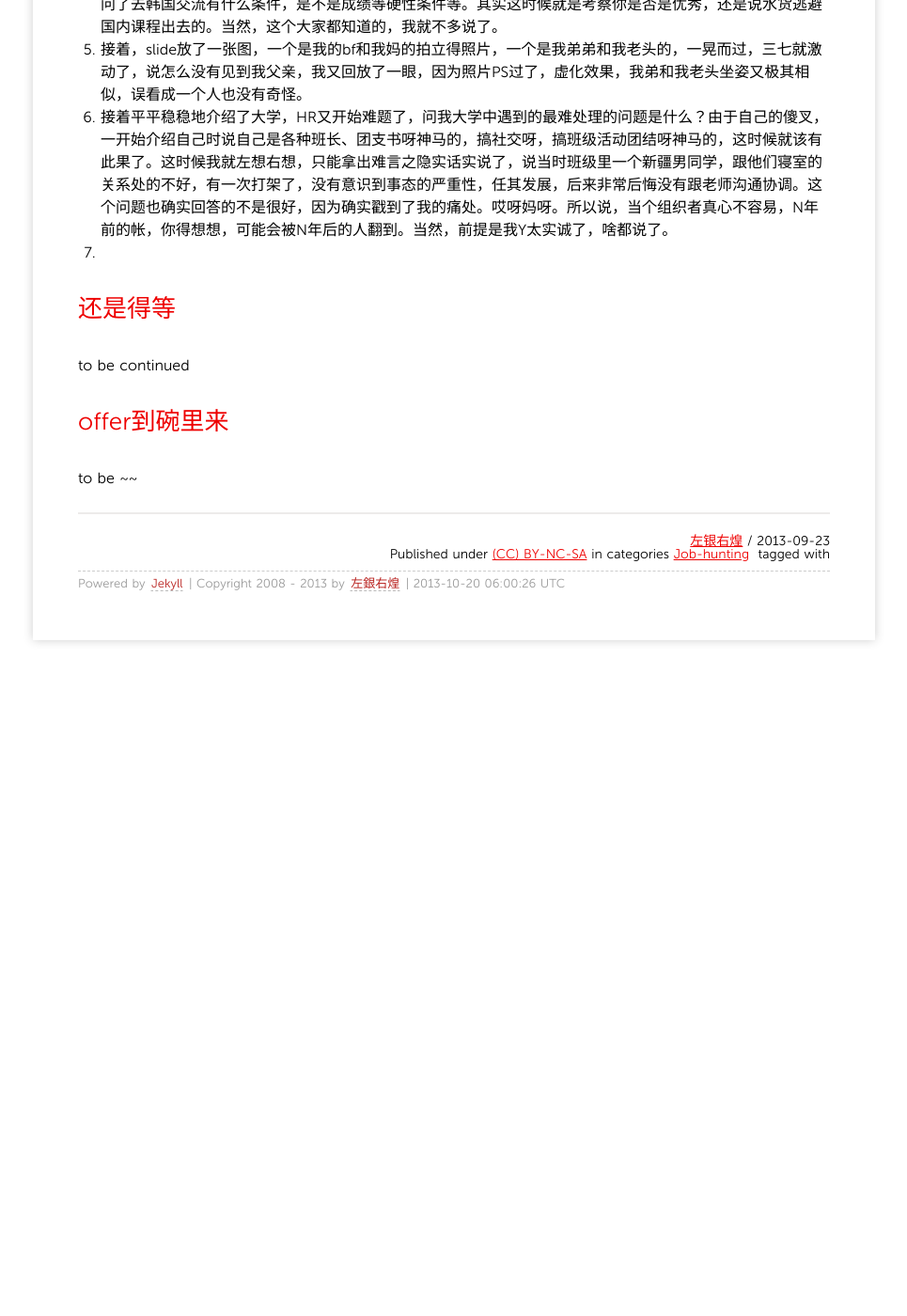
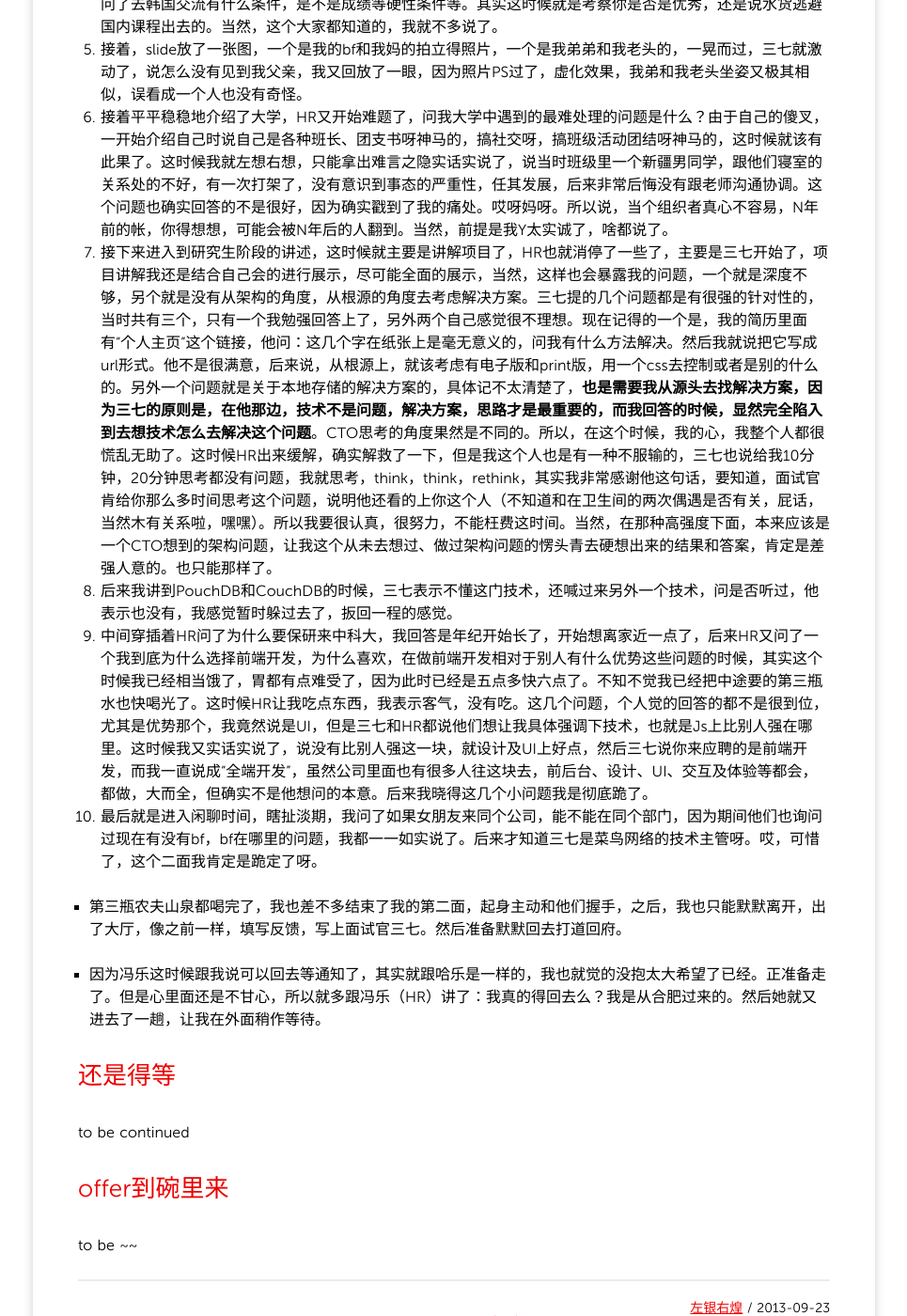
Before and after one commit to grahamle/grahamle.github.com, a Jekyll site: the page built from _posts/2013/2013-09-23-写在阿里面试归来之际.md, in a window 1280 px wide and 1400 px high, scrolled down 8784 px. Shown: the whole window at 94% size, without its empty margins (157-1122 px from the left). Built offline with Jekyll 4.4.1, drawn with Linux system fonts in a browser that asks for light colours; Markdown is read by kramdown in place of the engine named in the settings; comment, search, counter and statistics services are not loaded; before the commit the page ends 9513 px from its top, so only the background shows below that.

Commit message:
阿里面经之二面自我介绍（下）

```diff
--- a/_posts/2013/2013-09-23-写在阿里面试归来之际.md
+++ b/_posts/2013/2013-09-23-写在阿里面试归来之际.md
@@ -134,7 +134,14 @@ categories:
 	4. 之后开始讲哈工大的学习经历，讲到专业，我现在一直用数字媒体技术去强调自己是学技术的来替代**（广播电视编导）**的这个名称，当然书面上我是照实写的。这时候又是HR问为什么选择这个专业，我实话说是被调剂的，但是后来知道专业方向很多，而且学到的东西（比如艺术设计方面的）确实对我现在极其有益，比如我现在所展示的网站的UI以及项目中所承担的UI设计，关键是自己去找一个平衡点。之后讲到自己去韩国高丽大学交换学习一年，这时候HR又插了，问道：为什么想去韩国交流？觉得学到了什么呢？我中间说了一个韩国学生如果是80分的成绩，那么真的就是80分的能力，这个点也被HR抓住，问我是怎么得出这个结论的，我这个没有回答上来，确实跪了，HR问题特犀利。还让我能否找到一个方案去验证。当然，前面的去交流，我又回答说去体验文化、感受不一样的生活和学习环境，说主要学到的是英语，专业知识倒不是很多。这时候HR又结合前面说我大学跑哈尔滨那么远，两年后又换环境，然后抛出一个问题：问我是不是特别喜欢改变/变化的一个人？其实**我听出了她的潜台词是会不会频繁跳槽**。这里面，听出HR的问题其实真的要慢慢跟她聊久了你才能听得出来她的潜台词。当然这个问题也着实难到了我一下。我思考了一会，这样答道：不是说本身喜欢频繁变化，只是在追求更好更优质的学习道路上，在条件允许的情况下，会去做一些有益的尝试，因为最终还是要回归到本位，大四回来做毕设这样。其实我是真的找不出好的答案，她也说这样回答有点虚了。那也没办法了。后来又问了去韩国交流有什么条件，是不是成绩等硬性条件等。其实这时候就是考察你是否是优秀，还是说水货逃避国内课程出去的。当然，这个大家都知道的，我就不多说了。
 	5. 接着，slide放了一张图，一个是我的bf和我妈的拍立得照片，一个是我弟弟和我老头的，一晃而过，三七就激动了，说怎么没有见到我父亲，我又回放了一眼，因为照片PS过了，虚化效果，我弟和我老头坐姿又极其相似，误看成一个人也没有奇怪。
 	6. 接着平平稳稳地介绍了大学，HR又开始难题了，问我大学中遇到的最难处理的问题是什么？由于自己的傻叉，一开始介绍自己时说自己是各种班长、团支书呀神马的，搞社交呀，搞班级活动团结呀神马的，这时候就该有此果了。这时候我就左想右想，只能拿出难言之隐实话实说了，说当时班级里一个新疆男同学，跟他们寝室的关系处的不好，有一次打架了，没有意识到事态的严重性，任其发展，后来非常后悔没有跟老师沟通协调。这个问题也确实回答的不是很好，因为确实戳到了我的痛处。哎呀妈呀。所以说，当个组织者真心不容易，N年前的帐，你得想想，可能会被N年后的人翻到。当然，前提是我Y太实诚了，啥都说了。
-	7.
+	7. 接下来进入到研究生阶段的讲述，这时候就主要是讲解项目了，HR也就消停了一些了，主要是三七开始了，项目讲解我还是结合自己会的进行展示，尽可能全面的展示，当然，这样也会暴露我的问题，一个就是深度不够，另个就是没有从架构的角度，从根源的角度去考虑解决方案。三七提的几个问题都是有很强的针对性的，当时共有三个，只有一个我勉强回答上了，另外两个自己感觉很不理想。现在记得的一个是，我的简历里面有“个人主页”这个链接，他问：这几个字在纸张上是毫无意义的，问我有什么方法解决。然后我就说把它写成url形式。他不是很满意，后来说，从根源上，就该考虑有电子版和print版，用一个css去控制或者是别的什么的。另外一个问题就是关于本地存储的解决方案的，具体记不太清楚了，**也是需要我从源头去找解决方案，因为三七的原则是，在他那边，技术不是问题，解决方案，思路才是最重要的，而我回答的时候，显然完全陷入到去想技术怎么去解决这个问题**。CTO思考的角度果然是不同的。所以，在这个时候，我的心，我整个人都很慌乱无助了。这时候HR出来缓解，确实解救了一下，但是我这个人也是有一种不服输的，三七也说给我10分钟，20分钟思考都没有问题，我就思考，think，think，rethink，其实我非常感谢他这句话，要知道，面试官肯给你那么多时间思考这个问题，说明他还看的上你这个人（不知道和在卫生间的两次偶遇是否有关，屁话，当然木有关系啦，嘿嘿）。所以我要很认真，很努力，不能枉费这时间。当然，在那种高强度下面，本来应该是一个CTO想到的架构问题，让我这个从未去想过、做过架构问题的愣头青去硬想出来的结果和答案，肯定是差强人意的。也只能那样了。
+	8. 后来我讲到PouchDB和CouchDB的时候，三七表示不懂这门技术，还喊过来另外一个技术，问是否听过，他表示也没有，我感觉暂时躲过去了，扳回一程的感觉。
+	9. 中间穿插着HR问了为什么要保研来中科大，我回答是年纪开始长了，开始想离家近一点了，后来HR又问了一个我到底为什么选择前端开发，为什么喜欢，在做前端开发相对于别人有什么优势这些问题的时候，其实这个时候我已经相当饿了，胃都有点难受了，因为此时已经是五点多快六点了。不知不觉我已经把中途要的第三瓶水也快喝光了。这时候HR让我吃点东西，我表示客气，没有吃。这几个问题，个人觉的回答的都不是很到位，尤其是优势那个，我竟然说是UI，但是三七和HR都说他们想让我具体强调下技术，也就是Js上比别人强在哪里。这时候我又实话实说了，说没有比别人强这一块，就设计及UI上好点，然后三七说你来应聘的是前端开发，而我一直说成“全端开发”，虽然公司里面也有很多人往这块去，前后台、设计、UI、交互及体验等都会，都做，大而全，但确实不是他想问的本意。后来我晓得这几个小问题我是彻底跪了。
+	10. 最后就是进入闲聊时间，瞎扯淡期，我问了如果女朋友来同个公司，能不能在同个部门，因为期间他们也询问过现在有没有bf，bf在哪里的问题，我都一一如实说了。后来才知道三七是菜鸟网络的技术主管呀。哎，可惜了，这个二面我肯定是跪定了呀。
+
+- 第三瓶农夫山泉都喝完了，我也差不多结束了我的第二面，起身主动和他们握手，之后，我也只能默默离开，出了大厅，像之前一样，填写反馈，写上面试官三七。然后准备默默回去打道回府。
+
+- 因为冯乐这时候跟我说可以回去等通知了，其实就跟哈乐是一样的，我也就觉的没抱太大希望了已经。正准备走了。但是心里面还是不甘心，所以就多跟冯乐（HR）讲了：我真的得回去么？我是从合肥过来的。然后她就又进去了一趟，让我在外面稍作等待。
 
 ## <a name="wait3">还是得等</a>
 to be continued
```
